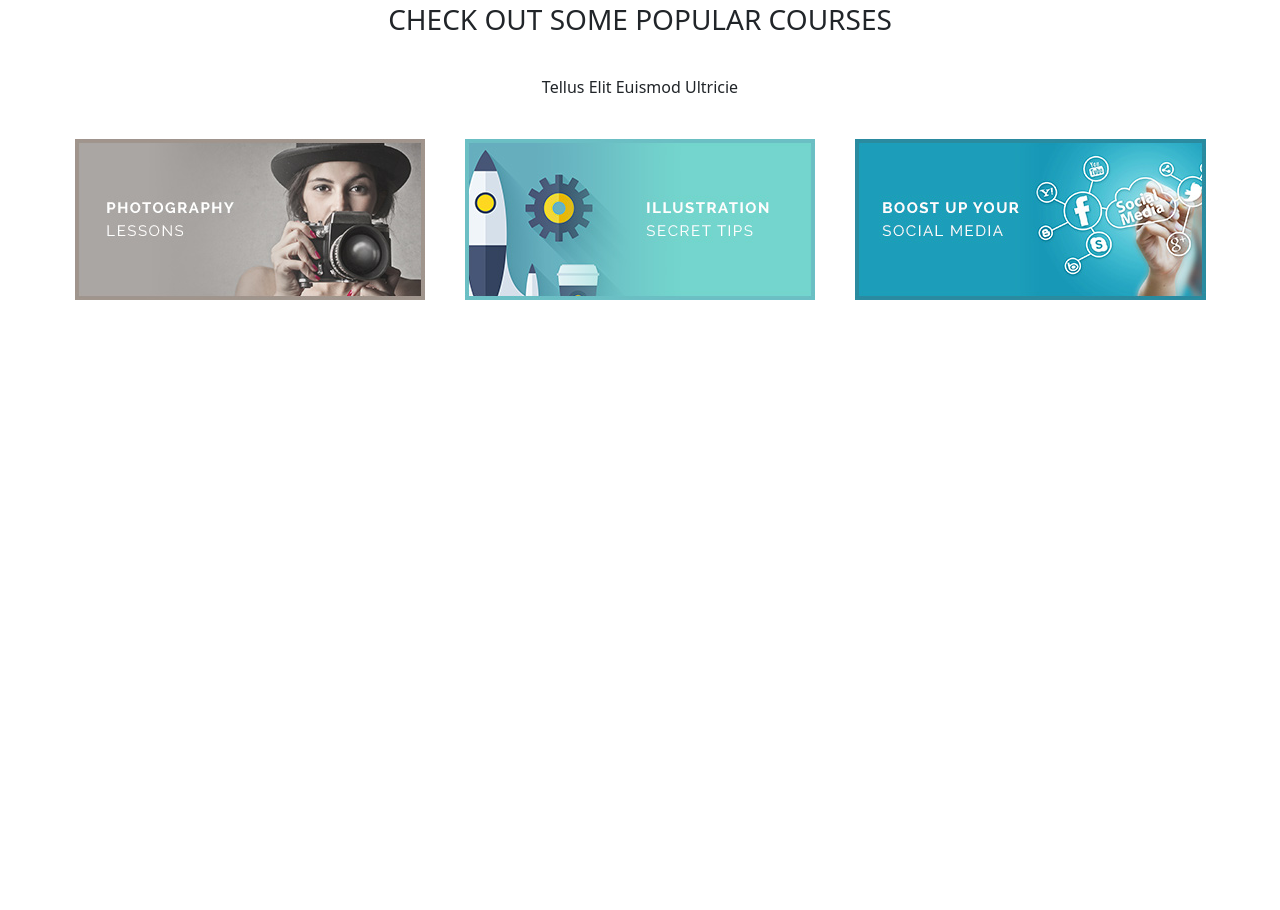
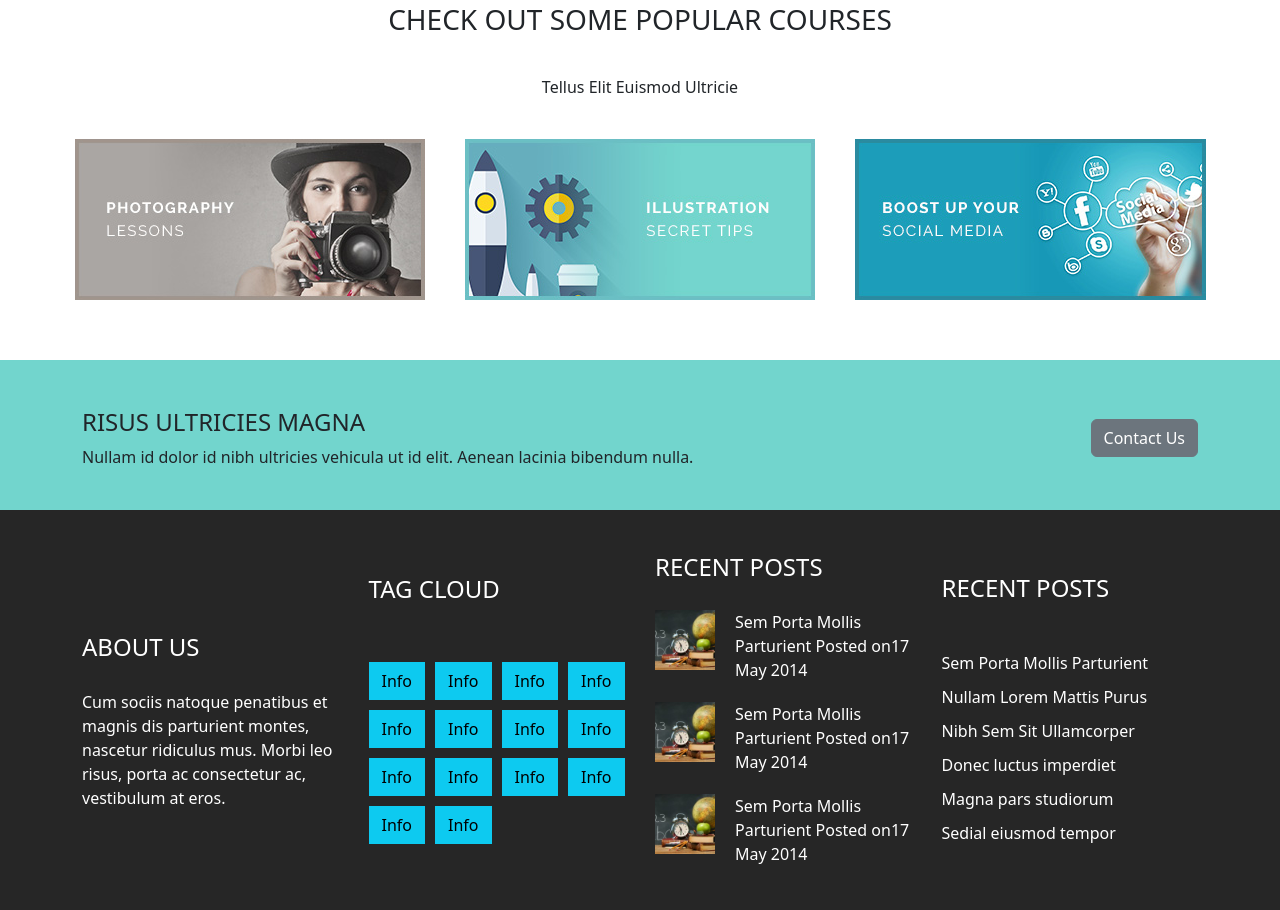
Before and after one commit to sanhan-debug/CleverCourse-Template, a plain HTML site: page index.html in a window 1280 px wide. Shown: the part 1345-2255 px from the top of the page. Before the commit the page ends 1645 px from the top, so only its background shows below. Drawn offline with nearby package versions, Linux system fonts and the light colour scheme.

Commit message:
footer parts

```diff
--- a/index.html
+++ b/index.html
@@ -148,7 +148,84 @@
         </section>
     </main>
 
+    <footer>
+       <section id="footer-contact">
+        <div class="contact-wrapper container ">
+            <div class="contact-text my-5">
+                <h4>RISUS ULTRICIES MAGNA</h4>
+                <span>Nullam id dolor id nibh ultricies vehicula ut id elit. Aenean lacinia bibendum nulla.</span>
+            </div>
+            <button type="button" class="btn btn-secondary">Contact Us</button>
+        </div>
+       </section>
 
+       <section id="footer">
+        <div class="footer container">
+            <div class="footer-about">
+                <h4>ABOUT US</h4>
+                <p>Cum sociis natoque penatibus et magnis dis parturient montes, nascetur ridiculus mus. Morbi leo risus, porta ac consectetur ac, vestibulum at eros.
+                </p>
+            </div>
+
+            <div class="footer-tag">
+                <h4>TAG CLOUD</h4>
+                <div class="tag-buttons">
+                <button type="button" class="btn btn-info rounded-0">Info</button>
+                <button type="button" class="btn btn-info rounded-0">Info</button>
+                <button type="button" class="btn btn-info rounded-0">Info</button>
+                <button type="button" class="btn btn-info rounded-0">Info</button>
+                <button type="button" class="btn btn-info rounded-0">Info</button>
+                <button type="button" class="btn btn-info rounded-0">Info</button>
+                <button type="button" class="btn btn-info rounded-0">Info</button>
+                <button type="button" class="btn btn-info rounded-0">Info</button>
+                <button type="button" class="btn btn-info rounded-0">Info</button>
+                <button type="button" class="btn btn-info rounded-0">Info</button>
+                <button type="button" class="btn btn-info rounded-0">Info</button>
+                <button type="button" class="btn btn-info rounded-0">Info</button>
+                <button type="button" class="btn btn-info rounded-0">Info</button>
+                <button type="button" class="btn btn-info rounded-0">Info</button>
+                </div>
+            </div>
+
+            <div class="footer-recent">
+                <h4>RECENT POSTS</h4>
+                <div class="post">
+                    <img src="./image/Fotolia_4244474_Subscription_Monthly_XL-150x150.jpg" alt="">
+                    <div class="post-text">
+                        <span>Sem Porta Mollis Parturient</span>
+                        <span>Posted on17 May 2014</span>
+                    </div>
+                </div>
+                <div class="post">
+                    <img src="./image/Fotolia_4244474_Subscription_Monthly_XL-150x150.jpg" alt="">
+                    <div class="post-text">
+                        <span>Sem Porta Mollis Parturient</span>
+                        <span>Posted on17 May 2014</span>
+                    </div>
+                </div>
+                <div class="post">
+                    <img src="./image/Fotolia_4244474_Subscription_Monthly_XL-150x150.jpg" alt="">
+                    <div class="post-text">
+                        <span>Sem Porta Mollis Parturient</span>
+                        <span>Posted on17 May 2014</span>
+                    </div>
+                </div>
+            </div>
+
+            <div class="footer-posts">
+                <h4>RECENT POSTS</h4>
+                <div class="posts-content">
+                    <span>Sem Porta Mollis Parturient</span>
+                    <span>Nullam Lorem Mattis Purus</span>
+                    <span>Nibh Sem Sit Ullamcorper</span>
+                    <span>Donec luctus imperdiet</span>
+                    <span>Magna pars studiorum</span>
+                    <span>Sedial eiusmod tempor</span>
+                </div>
+            </div>
+        </div>
+       </section>
+    </footer>
 
 
 
--- a/style.css
+++ b/style.css
@@ -79,7 +79,7 @@
 
 #learn-more{
     width: 100%;
-    background-color: antiquewhite;
+    background-color: rgb(250, 243, 234);
     height: 100px;
 }
 .learn-wrapper{
@@ -110,3 +110,94 @@
     display: flex;
     gap: 40px;
 }
+
+
+
+
+/* footer contact section */
+
+#footer-contact{
+    width: 100%;
+    background-color: #72d5cd;
+    height: 150px;
+}
+.contact-wrapper{
+    margin-top: 60px;
+    display: flex;
+
+}
+
+
+/* footer section */
+
+
+#footer{
+  width: 100%;
+  background-color: #262626;
+  color: white;
+}
+.footer{
+  height: 400px;
+  display: flex;
+  gap: 30px;
+}
+
+
+.footer-about{
+  width: 45%;
+  display: flex;
+  flex-direction: column;
+  text-align: start;
+  margin-top: 40px ;
+  gap: 20px;
+  /* h4{
+    margin-bottom: 95px;
+  } */
+}
+
+
+
+
+
+.footer-tag{
+  width: 45%;
+  display: flex;
+  flex-direction: column;
+  gap: 50px;
+  .tag-buttons{
+    display: flex;
+    flex-wrap: wrap;
+    gap: 10px;
+  }
+}
+
+
+.footer-recent{
+  width: 45%;
+  display: flex;
+  flex-direction: column;
+  gap: 20px;
+  img{
+    width: 60px;
+    height: 60px;
+  }
+  .post{
+    display: flex;
+    gap: 20px;
+    font-weight: 100;
+  }
+}
+
+
+
+.footer-posts{
+  display: flex;
+  flex-direction: column;
+  gap: 40px;
+  width: 45%;
+  .posts-content{
+    display: flex;
+    flex-direction: column;
+    gap: 10px;
+  }
+}
```
Also changed, not shown: image/Fotolia_4244474_Subscription_Monthly_XL-150x150.jpg (added).
